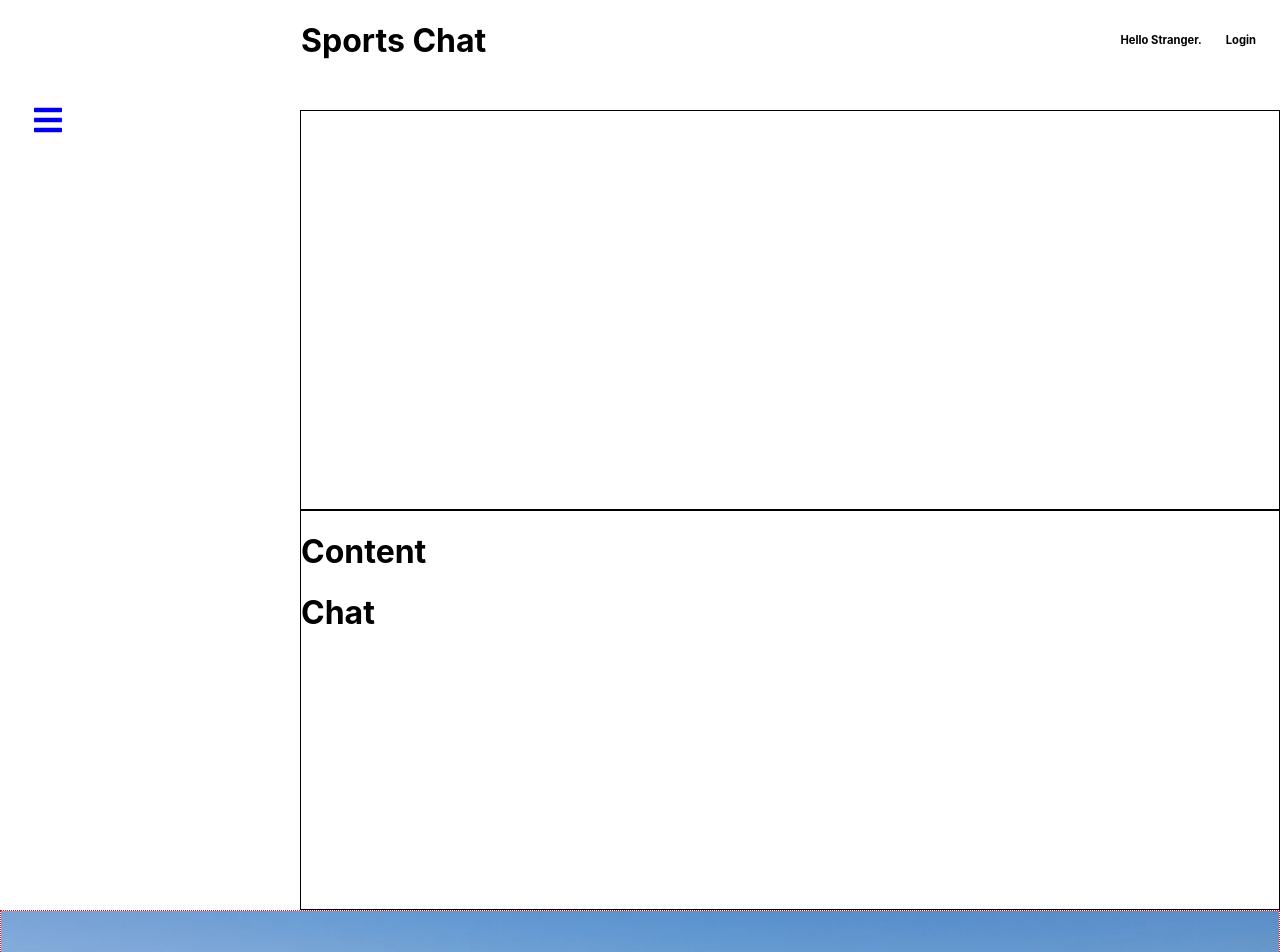
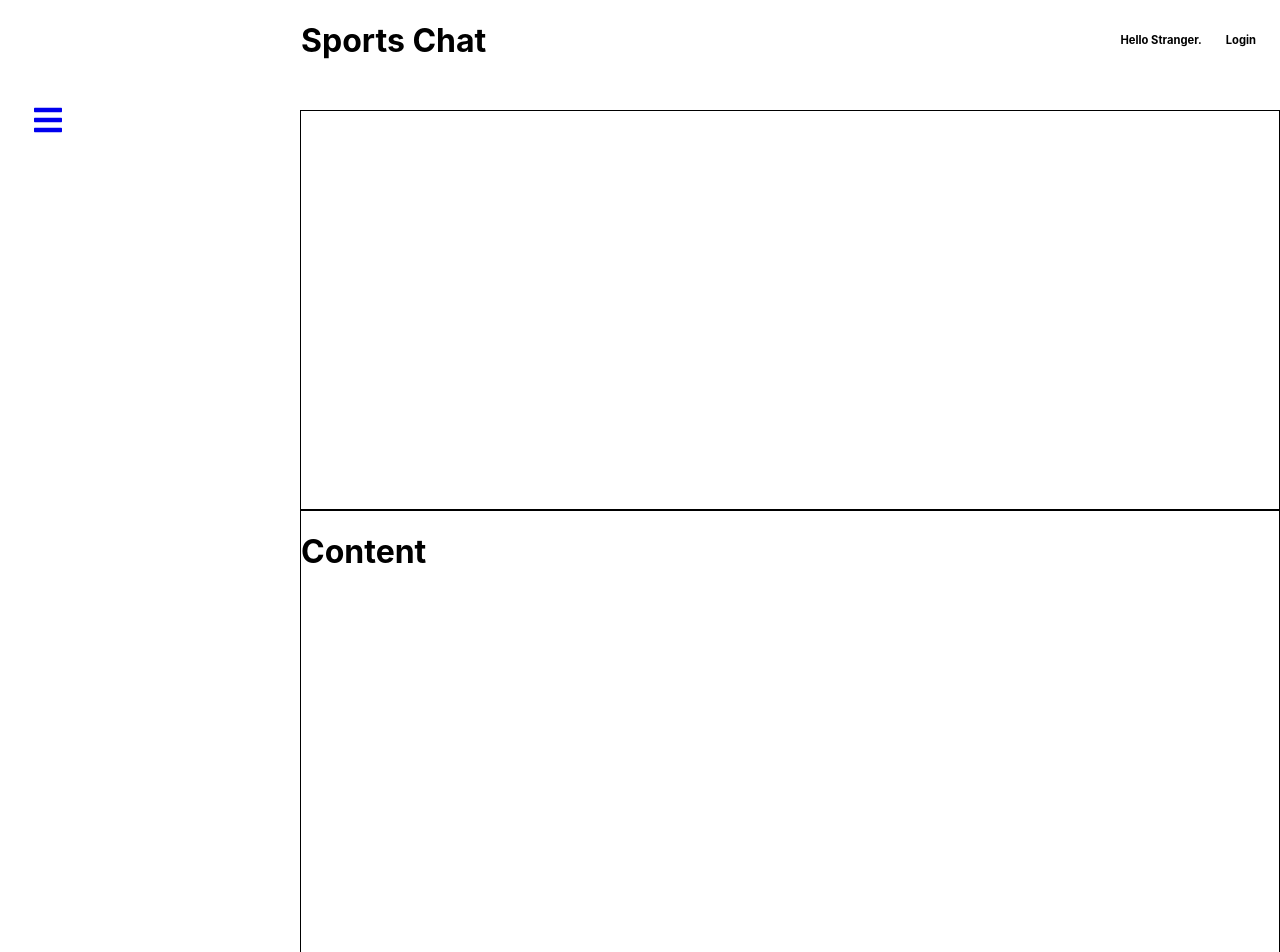
Before and after one commit to VernellMiller/sports-chat-frontend, a React (Create React App) app: page /landing in a window 1280 px wide. Shown: the top 952 px of the page. Built offline with nearby package versions, Linux system fonts and the light colour scheme; no server answers.

Commit message:
wip: styles chat

```diff
--- a/src/components/Chat.js
+++ b/src/components/Chat.js
@@ -2,9 +2,9 @@ import { StyledChat } from "../styles";
 
 const Chat = (props) => {
     return (
-        <div>
+        <StyledChat>
             <h1>Chat</h1>
-        </div>
+        </StyledChat>
     );
 };
 
--- a/src/styles.js
+++ b/src/styles.js
@@ -84,15 +84,16 @@ export const StyledBanner = styled.main`
     /* margin-left: 250px; */
 `;
 
-export const StyledChat = styled.div`
-    border: 1px solid black;
-    color: white;
-
-`;
-
 export const StyledContent = styled.div`
     border: 1px solid black;
-    height: 400px;
+    height: 688px;
     margin: 0px 0 0 300px;
     overflow: auto;
 `;
+
+export const StyledChat = styled.div`
+    border: 1px solid black;
+    margin: 0px 50px 0 1300px;
+    height: 572px;
+
+`;
```
